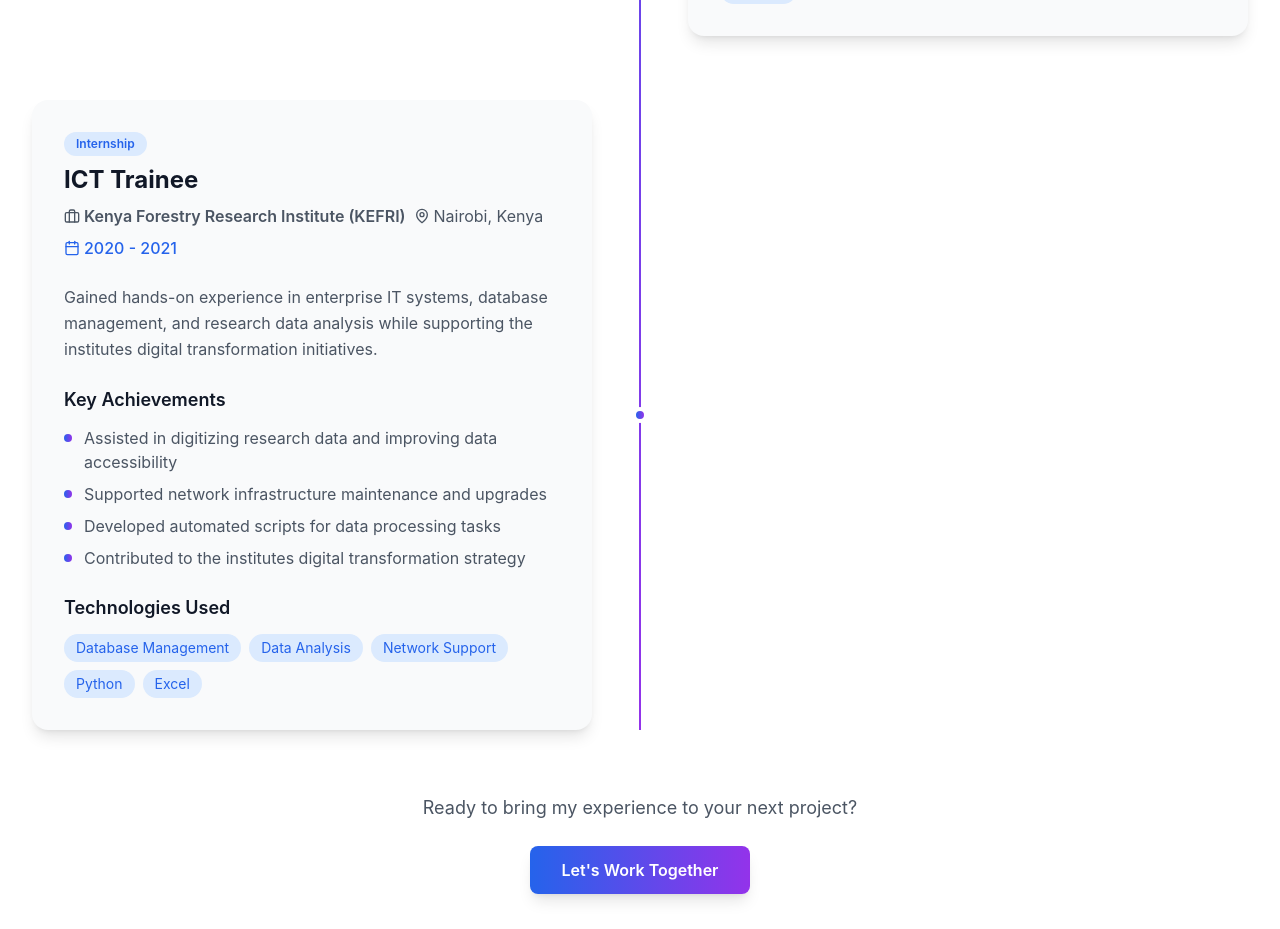
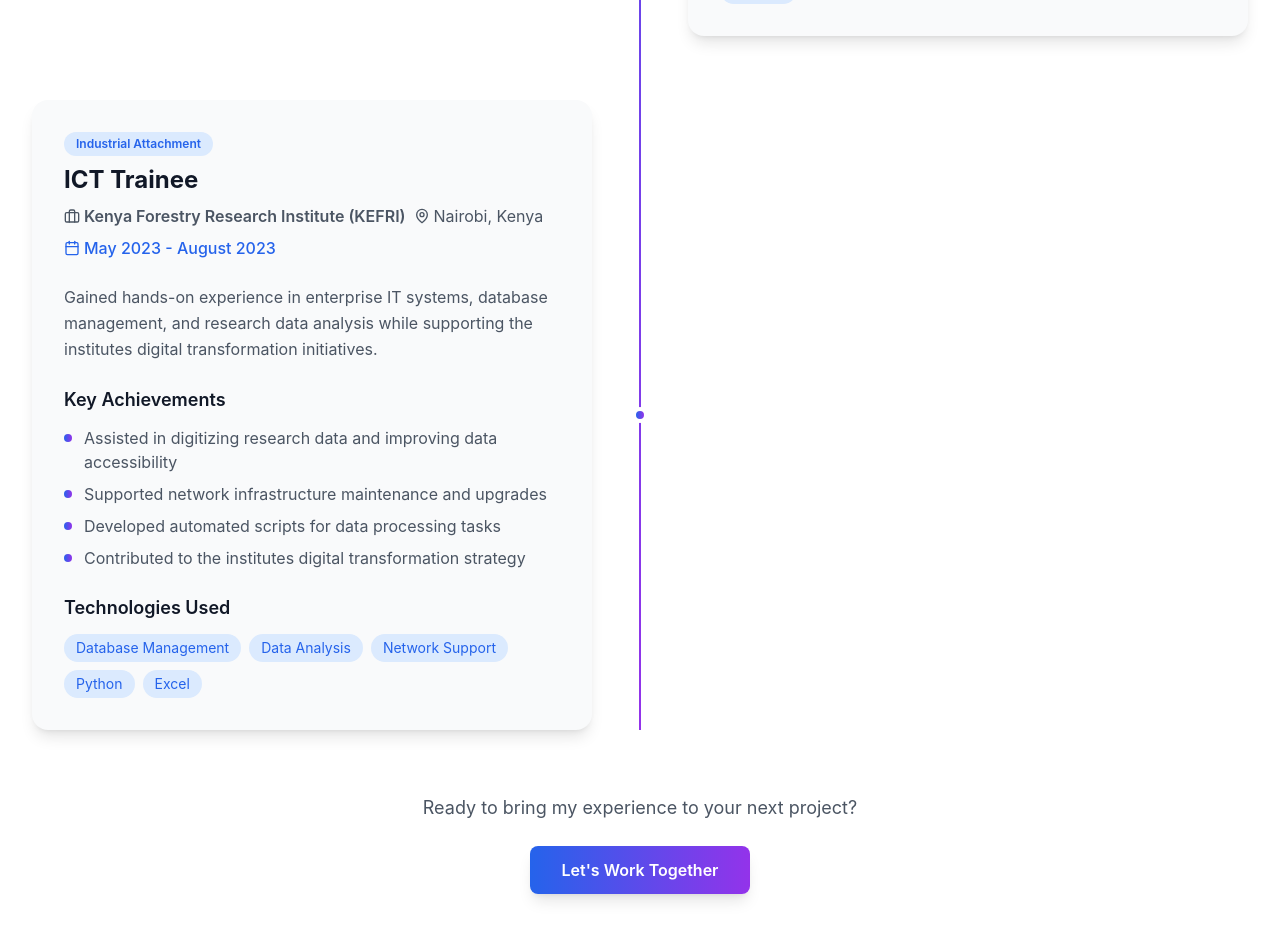
Before and after one commit to dev-sereti/VitePortfolio, a React (Vite) app: page / in a window 1280 px wide. Shown: the part 6240-7169 px from the top of the page. Built offline with nearby package versions, Linux system fonts and the light colour scheme.

Commit message:
Bug fixed

```diff
--- a/src/components/Experience.tsx
+++ b/src/components/Experience.tsx
@@ -38,8 +38,8 @@
       title: 'ICT Trainee',
       company: 'Kenya Forestry Research Institute (KEFRI)',
       location: 'Nairobi, Kenya',
-      period: '2020 - 2021',
-      type: 'Internship',
+      period: 'May 2023 - August 2023',
+      type: 'Industrial Attachment',
       description: 'Gained hands-on experience in enterprise IT systems, database management, and research data analysis while supporting the institutes digital transformation initiatives.',
       achievements: [
         'Assisted in digitizing research data and improving data accessibility',
```
